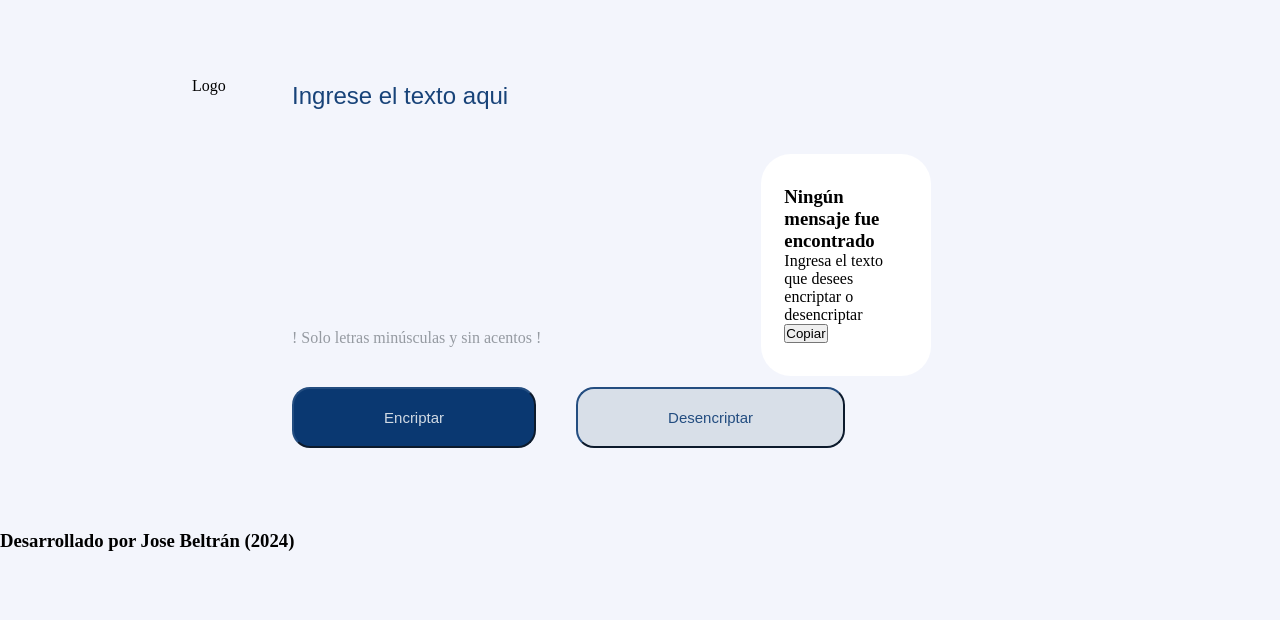
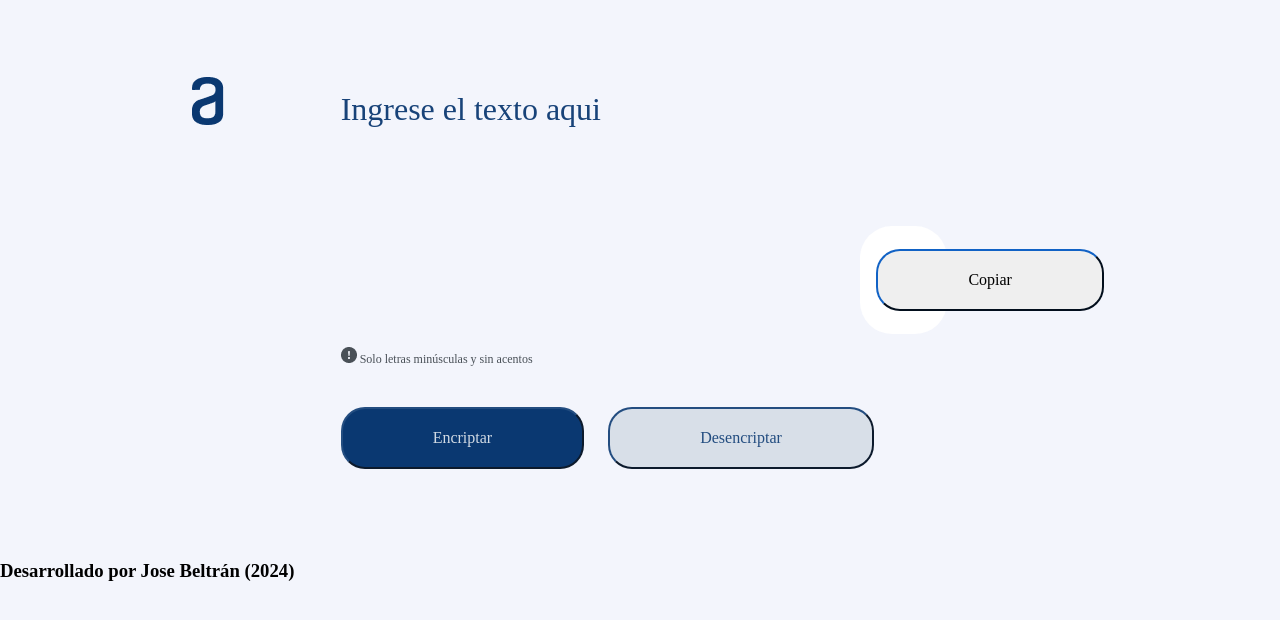
Before and after one commit to jose-beltran/Alura-desafio-encriptador, a plain HTML site: page index.html in a window 1280 px wide. Both pictures are taken after a click on the button "Encriptar". Drawn offline with Linux system fonts and the light colour scheme.

Commit message:
Cambios de JS

```diff
--- a/index.html
+++ b/index.html
@@ -4,29 +4,30 @@
 <head>
     <meta charset="UTF-8">
     <meta name="viewport" content="width=device-width, initial-scale=1.0">
-    <link rel="stylesheet" href="./style/index.css">
+    <link rel="stylesheet" href="./src/style/index.css">
     <title>Challenge</title>
 </head>
 
 <body>
     <main class="container">
-        <a class="logo">Logo</a>
+        <img src="./src/img/alura.png" class="logo">
         <section class="container_request">
             <input id="input" class="container_request_input" type="text" placeholder="Ingrese el texto aqui">
             <p class="container_request_text">
-                ! Solo letras minúsculas y sin acentos !
+             <img src="./src/img/alerta.png"> Solo letras minúsculas y sin acentos
             </p>
             <div class="container_buttons">
-                <button class="container_buttons_buttonEncript" onclick="obtenerYEncriptarValor()">Encriptar</button>
-                <button class="container_buttons_buttonDesencript" type="submit">Desencriptar</button>
+                <button onclick="obtenerYEncriptarValor()" class="container_buttons_buttonEncript">Encriptar</button>
+                <button onclick="obtenerYDesencriptarValor()" class="container_buttons_buttonDesencript">Desencriptar</button>
             </div>
         </section>
         <div class="div_result">
             <section class="container_result">
-                <p id="texto_encriptado"></p>
-                <h3><strong>Ningún mensaje fue encontrado</strong></h3>
-                <p>Ingresa el texto que desees encriptar o desencriptar</p>
-                <button id="container_result_buttonCopiar" class="container_result_buttonCopiar" >Copiar</button>
+                <p id="texto_final" class="texto_final"></p>
+                <img src="./src/img/fondo.png" id="container_result_img" class="container_result_img">
+                <h3 id="container_result_tittle" class="container_result_tittle"><strong>Ningún mensaje fue encontrado</strong></h3>
+                <p id="container_result_p" class="container_result_p">Ingresa el texto que desees encriptar o desencriptar</p>
+                <button onclick="copiarTexto()" id="container_result_buttonCopiar" class="container_result_buttonCopiar" >Copiar</button>
             </section>
         </div>
     </main>
--- a/index.js
+++ b/index.js
@@ -1,48 +1,56 @@
-let textoSinEncriptar = "";
-let textoEncriptado = "";
-
 function asignarTextoElemento(elemento, texto) {
     let elementoHTML = document.getElementById(elemento);
     elementoHTML.innerText = texto;
 }
 
-function encriptarTexto(texto) {
-    let encriptado = texto.replace(/e/g, "enter")
+
+function obtenerYEncriptarValor() {
+
+    //Encriptar texto
+    let textoSinEncriptar = document.getElementById('input').value;
+    let encriptado = textoSinEncriptar.replace(/e/g, "enter")
         .replace(/i/g, "imes")
         .replace(/a/g, "ai")
         .replace(/o/g, "ober")
         .replace(/u/g, "ufat");
-
-    return encriptado
-
-}
-
-function desencriptarTexto(texto) {
-    let desencriptado = texto.replace(/enter/g, "e")
-        .replace(/imes/g, "i")
-        .replace(/ai/g, "a")
-        .replace(/ober/g, "o")
-        .replace(/ufat/g, "u");
-
-    return desencriptado
-}
-
-function obtenerYEncriptarValor() {
-    textoSinEncriptar = document.getElementById('input').value;
-    let valorEncriptado = encriptarTexto(textoSinEncriptar);
-    console.log("texto encriptado: ", valorEncriptado);
-    textoEncriptado = valorEncriptado;
-    asignarTextoElemento("texto_encriptado", textoEncriptado);
+    asignarTextoElemento("texto_final", encriptado);
 
     //Mostrar Botón de copiar
     document.getElementById("container_result_buttonCopiar").style.display = "block";
-
-    //Esconder titulos
-    document.getElementById()
-
+    ocultarElementos();
 }
 
-function obtenerYDesencriotarValor() {
-    textoEncriptado = document.getElementById('texto_encriptado').value;
+function obtenerYDesencriptarValor() {
+    let textoEncriptado = document.getElementById('input').value;
+    let textoDesencriptado = textoEncriptado
+        .replace(/enter/g, 'e')
+        .replace(/imes/g, 'i')
+        .replace(/ai/g, 'a')
+        .replace(/ober/g, 'o')
+        .replace(/ufat/g, 'u');
 
+    asignarTextoElemento('texto_final', textoDesencriptado)
 }
+
+function copiarTexto() {
+    //Copiar texto
+    let elementoTexto = document.getElementById('texto_final');
+    let texto = elementoTexto.innerText;
+
+    navigator.clipboard.writeText(texto);
+}
+
+function ocultarElementos() {
+    let image = document.getElementById("container_result_img");
+    let tittle = document.getElementById("container_result_tittle");
+    let texto = document.getElementById("container_result_p");
+    if (image.style.display == 'none' || tittle.style.display == 'none' || texto.style.display == 'none') {
+        image.style.display = 'block';
+        tittle.style.display = 'block';
+        texto.style.display = 'block';
+    } else {
+        image.style.display = 'none';
+        tittle.style.display = 'none';
+        texto.style.display = 'none';
+    }
+}
--- a/src/style/index.css
+++ b/src/style/index.css
@@ -1,11 +1,18 @@
+@import url('https://fonts.googleapis.com/css2?family=Inter:wght@100..900&display=swap');
+
+:root {
+    --main-text: 'Inter' sans-serif;
+    --primary-color: #184379;
+}
+
 * {
+    box-sizing: border-box;
     padding: 0;
     margin: 0;
 }
 
 body {
     background-color: #f3f5fc;
-    box-sizing: border-box;
 }
 
 .logo {
@@ -17,7 +24,6 @@ body {
     align-items: center;
     padding: 6% 15%;
     justify-content: space-between;
-
 }
 
 .container_request {
@@ -28,10 +34,11 @@ body {
 }
 
 .container_request_input {
-    font-size: 1.5rem;
+    font-family: var(--main-text);
+    font-size: 2rem;
     padding-bottom: 40%;
     background-color: #f3f5fc;
-    color: #184379;
+    color: var(--primary-color);
     border: none;
     outline: none;
 }
@@ -41,30 +48,34 @@ input::placeholder {
 }
 
 .container_request_text {
-    color: #959aa1;
+    font-family: var(--main-text);
+    font-size: 0.75rem;
+    color: #495057;
 }
 
 .container_buttons {
     display: flex;
     justify-content: space-evenly;
     align-items: center;
-    gap: 40px;
+    gap: 24px;
 }
 .container_buttons_buttonEncript {
+    font-family: var(--main-text);
     background-color: #0a3871;
     color: #d1dae4;
-    border-radius: 18px;
+    border-radius: 24px;
     border-color: #234d80;
-    font-size: 15px;
+    font-size: 1rem;
     padding: 20px 90px;
 }
 
 .container_buttons_buttonDesencript {
+    font-family: var(--main-text);
     background-color: #d8dfe8;
     color: #234d80;
-    border-radius: 18px;
+    border-radius: 24px;
     border-color: #234d80;
-    font-size: 15px;
+    font-size: 1rem;
     padding: 20px 90px;
 }
 
@@ -72,9 +83,34 @@ input::placeholder {
     width: 38%;
     height: 80%;
     background-color: #ffff;
-    border-radius: 30px;
+    border-radius: 32px;
+}
+
+.texto_final {
+    font-family: var(--main-text);
+    font-size: 1.5rem;
+    color: #495057;
 }
 
 .container_result {
     padding: 10% 7%;
+    gap: 16px;
 }
+
+.container_result_tittle {
+    font-family: var(--main-text);
+    font-size: 1.5rem;
+}
+
+.container_result_p {
+    font-family: var(--main-text);
+    font-size: 1rem;
+}
+
+.container_result_buttonCopiar {
+    font-family: var(--main-text);
+    font-size: 1rem;
+    border-radius: 24px;
+    padding: 20px 90px;
+    border-color: #0A3871;
+}
```
